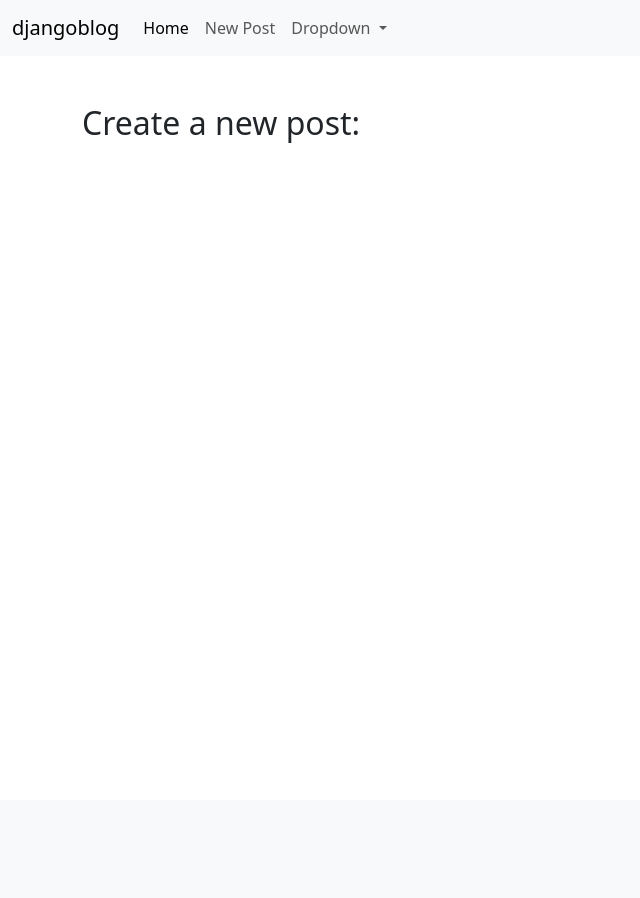
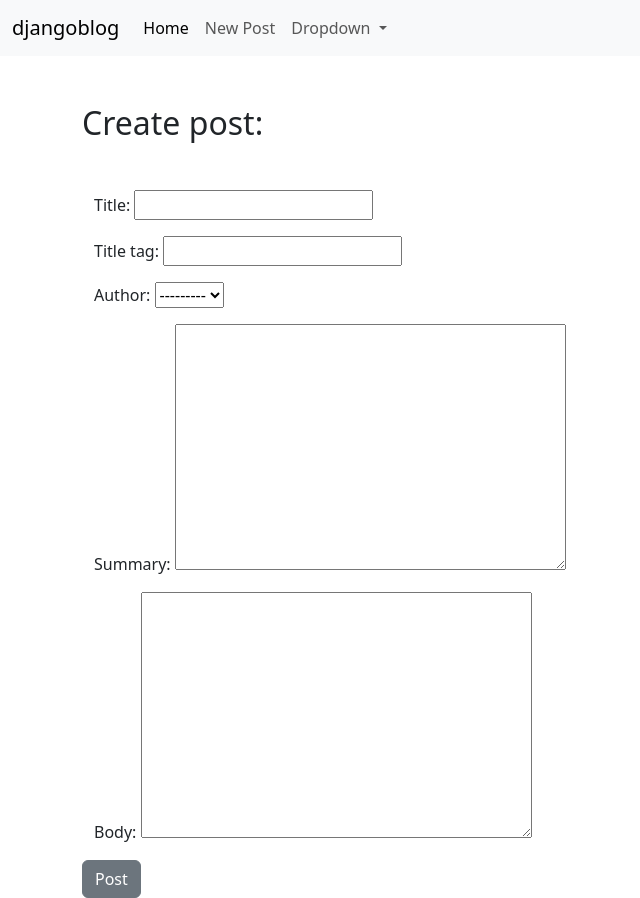
Before and after one commit to KiwiFunk/django-blog, a Django app: page /new_post/ in a window 1280 px wide. Shown: the whole page, without its empty margins (0-640 px from the left). Before the commit the page ends 143 px from the top, so only its background shows below. Run offline with Django 5.2, Linux system fonts and the light colour scheme.

Commit message:
Updated model to contain logic for url redirect after post creation

```diff
--- a/blogapp/models.py
+++ b/blogapp/models.py
@@ -1,5 +1,6 @@
 from django.db import models
 from django.contrib.auth.models import User
+from django.urls import reverse
 
 # Create your models here.
 class Post(models.Model):
@@ -14,3 +15,6 @@
     # This will show the title of the post and the author's username.
     def __str__(self):
         return self.title + ' | ' + str(self.author)
+
+    def get_absolute_url(self):
+        return reverse('post_details', args=[str(self.id)])                 # Redirect to the post details page after creating a new post.
--- a/blogapp/templates/create_post.html
+++ b/blogapp/templates/create_post.html
@@ -2,6 +2,13 @@
 
 {% block content %}
 
-<h2>Create a new post:</h2>
+<h2 class="mb-5">Create post:</h2>
+
+<from method="POST">
+    {% csrf_token %}                {# Add the CSRF token to the form. To prevent Cross-Site Request Forgery (CSRF) attacks. #}
+    <div class="container">
+        {{ form.as_p }}
+    </div>
+    <button type="submit" class="btn btn-secondary">Post</button>
 
 {% endblock %}
```
